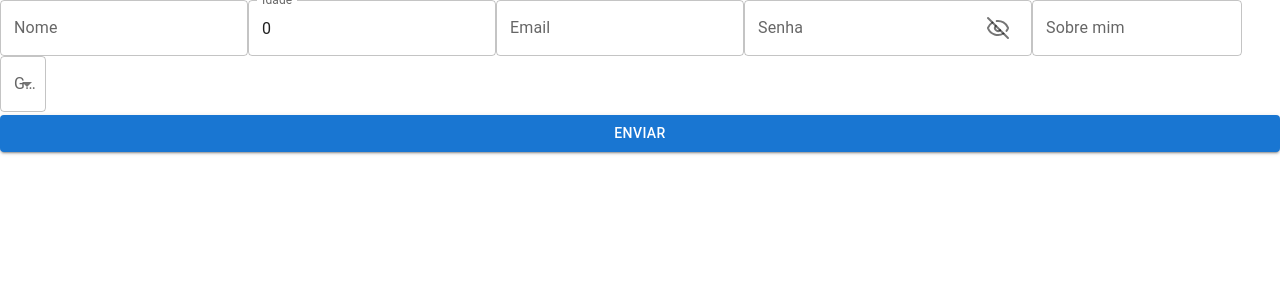
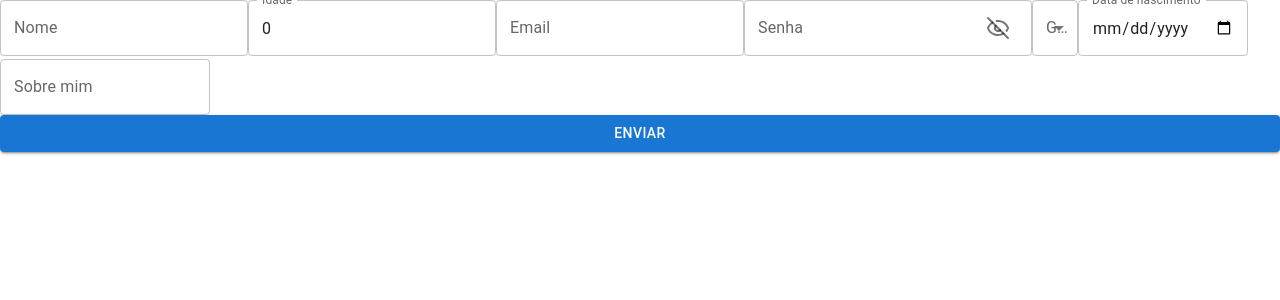
Before and after one commit to yudiyoshida/react-formik-material-ui, a React (Vite) app: page / in a window 1280 px wide. Shown: the top 300 px of the page. Built offline with nearby package versions, Linux system fonts and the light colour scheme.

Commit message:
feat: date

```diff
--- a/src/App.tsx
+++ b/src/App.tsx
@@ -4,6 +4,7 @@ import { TextInput } from "./components/text-input";
 import { Button } from "@mui/material";
 import { PasswordInput } from "./components/password-input";
 import { SelectInput } from "./components/select-input";
+import { DateInput } from "./components/date-input";
 
 interface FormFields {
   name: string;
@@ -12,6 +13,7 @@ interface FormFields {
   password: string;
   aboutme: string;
   gender: string;
+  birthdate: Date;
 }
 
 const initialValues: FormFields = {
@@ -21,6 +23,7 @@ const initialValues: FormFields = {
   password: "",
   aboutme: "",
   gender: "",
+  birthdate: new Date(),
 };
 
 const validationSchema: yup.Schema<FormFields> = yup.object({
@@ -30,6 +33,7 @@ const validationSchema: yup.Schema<FormFields> = yup.object({
   password: yup.string().required().min(8),
   aboutme: yup.string().required(),
   gender: yup.string().required(),
+  birthdate: yup.date().required(),
 })
 
 export function App() {
@@ -50,8 +54,9 @@ export function App() {
             <TextInput name="age" label="Idade" type="text" />
             <TextInput name="email" label="Email" type="email" />
             <PasswordInput name="password" label="Senha" />
+            <SelectInput name="gender" label="Gênero" />
+            <DateInput name="birthdate" label="Data de nascimento" />
             <TextInput name="aboutme" label="Sobre mim" type="text" multiline />
-            <SelectInput name="gender" label="Gênero" />
             <Button
               className="md:col-span-2"
               fullWidth
--- /dev/null
+++ b/src/components/date-input.tsx
@@ -0,0 +1,26 @@
+import { TextField } from "@mui/material";
+import { useField } from "formik";
+
+interface DateInputProps {
+  name: string;
+  label: string;
+}
+
+export function DateInput({ name, ...props }: DateInputProps) {
+  const [field, meta] = useField(name);
+
+  return (
+    <TextField
+      {...field}
+      {...props}
+      type="date"
+      error={meta.touched && Boolean(meta.error)}
+      helperText={meta.touched && meta.error}
+      slotProps={{
+        inputLabel: {
+          shrink: true
+        }
+      }}
+    />
+  )
+}
```
